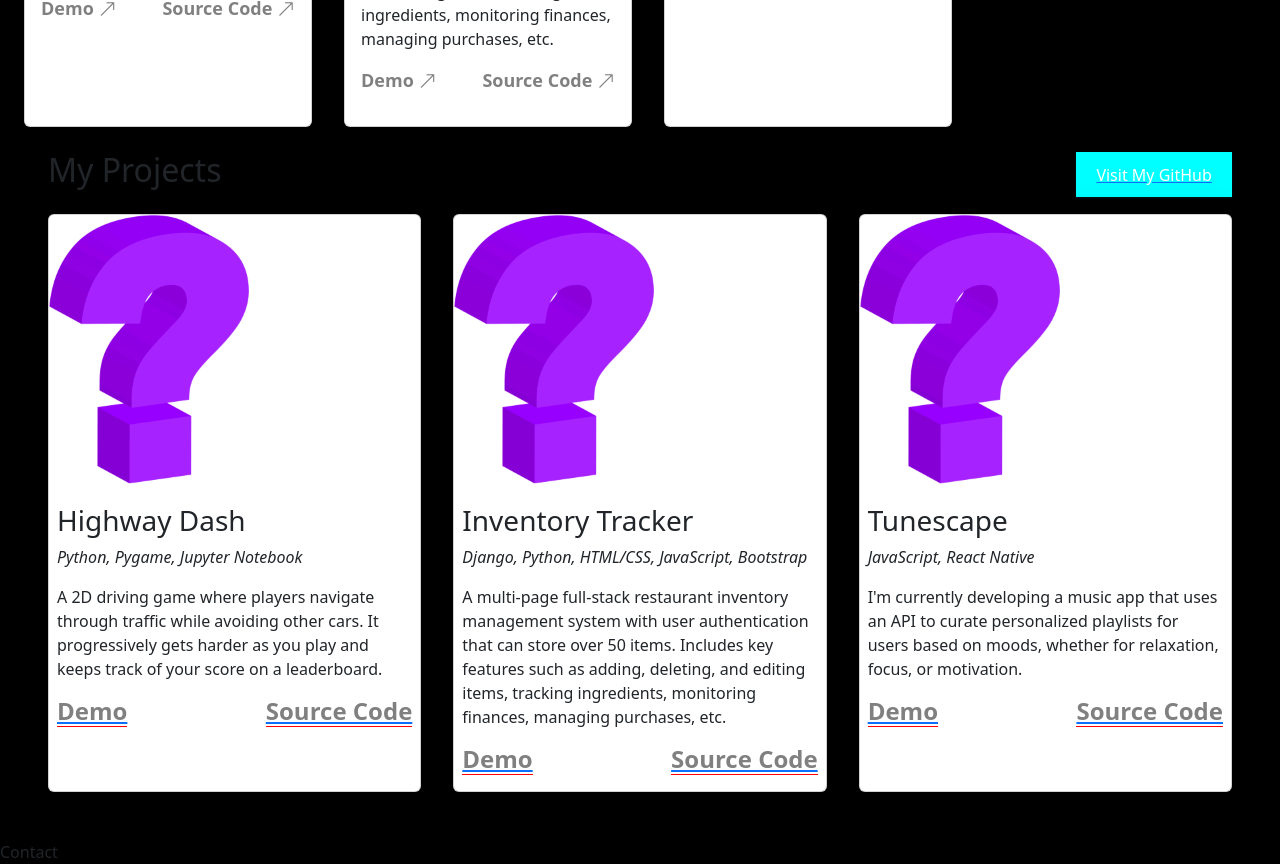
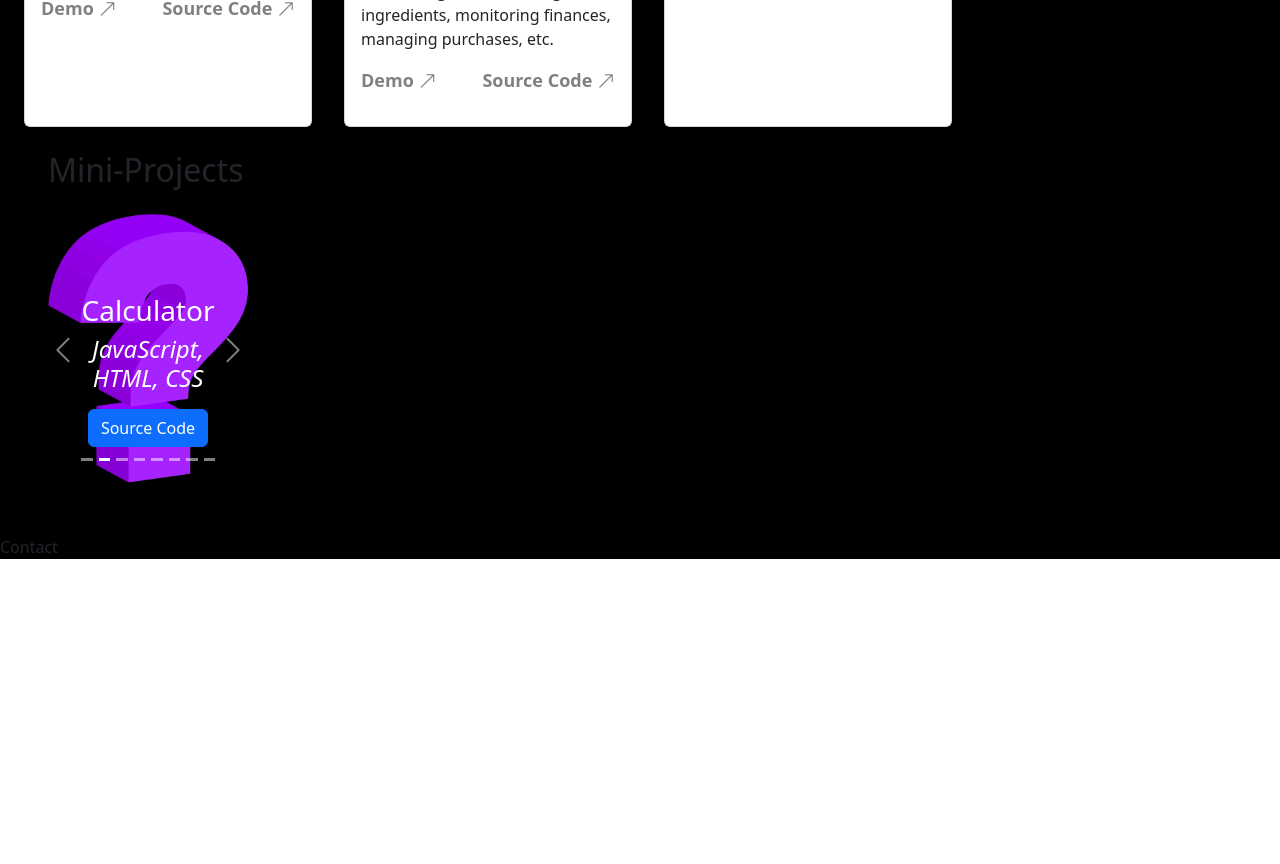
Before and after one commit to HarolineNo/Portfolio, a React (Vite) app: page / in a window 1280 px wide. Shown: the part 980-1844 px from the top of the page. After the commit the page ends 1539 px from the top, so only its background shows below. Built offline with nearby package versions, Linux system fonts and the light colour scheme.

Commit message:
added carousel

```diff
--- a/src/components/pages/MiniProjects.jsx
+++ b/src/components/pages/MiniProjects.jsx
@@ -1,39 +1,35 @@
 import data from '../../data/index.json';
 import '../styles/MiniProjects.css';
+import { useState } from 'react';
+import Button from'react-bootstrap/Button';
+import Carousel from 'react-bootstrap/Carousel';
 
 export const MiniProjects = () => {
+  const [index, setIndex] = useState(0);
+
+  const handleSelect = (selectedIndex) => {
+    setIndex(selectedIndex);
+  };
+
   return (
     <section className="section">
       <div className="box">
-        <h2>My Projects</h2>
-        <a href="https://github.com/HarolineNo" target="_blank" rel="noopener noreferrer">
-          <button className="btn-github">Visit My GitHub</button>
-        </a>
+        <h2>Mini-Projects</h2>
       </div>
-      <div className="section-container">
-        {data?.projects?.map((item, index) => (
-          <div key={index} className="card">
-            <div className="image">
-              <img src={item.src} alt="Placeholder" />
-            </div>
-            <div className="card-content">
-              <div>
+
+      <Carousel activeIndex={index} onSelect={handleSelect}>
+          {data?.miniProjects?.map((item, index) => (
+            <Carousel.Item key={index}>
+              <img src={item.src} />
+              <Carousel.Caption>
                 <h3>{item.title}</h3>
-                <p className="italic-text">{item.tech}</p>
+                <h4 style={{ fontStyle: 'italic' }}>{item.tech}</h4>
                 <p>{item.description}</p>
-              </div>
-              <div className="demo-source">
-                <a href={item.link} target="_blank" rel="noopener noreferrer">
-                  <h4 className="portfolio-text">Demo</h4>
-                </a>
-                <a href={item.link} target="_blank" rel="noopener noreferrer">
-                  <h4 className="portfolio-text">Source Code</h4>
-                </a>
-              </div>
-            </div>
-          </div>
-        ))}
-      </div>
+                <Button href={item.link} target="_blank" rel="noopener noreferrer">Source Code</Button>
+              </Carousel.Caption>
+            </Carousel.Item>
+          ))}
+      </Carousel>
     </section>
   );
 }
--- a/src/components/pages/Projects.jsx
+++ b/src/components/pages/Projects.jsx
@@ -1,7 +1,6 @@
 import data from '../../data/index.json';
 import '../styles/Projects.css';
 import Card from 'react-bootstrap/Card';
-import Button from 'react-bootstrap/Button';
 import { MiniProjects } from './MiniProjects';
 
 export const Projects = () => {
@@ -10,9 +9,9 @@ export const Projects = () => {
       <div className="project-container">
         <div className="box">
           <h2>My Projects</h2>
-          <Card.Link href="https://github.com/HarolineNo" target="_blank" rel="noopener noreferrer">
-            <Button className="btn-github" variant="primary">Visit My Github</Button>
-          </Card.Link>
+          <a href="https://github.com/HarolineNo" target="_blank" rel="noopener noreferrer">
+            <button className="btn-github">Visit My GitHub</button>
+          </a>
         </div>
 
         <div className="section-container">
--- a/src/components/styles/Home.css
+++ b/src/components/styles/Home.css
@@ -30,7 +30,7 @@
     margin: auto;
     border-bottom-right-radius: 0.5rem;
     border-bottom-left-radius: 0.5rem;
-    background-color: rgba(255, 255, 255, 0.4);
+    background-color: rgb(49, 49, 49);
     flex-direction: column;
 }
 
--- a/src/components/styles/MiniProjects.css
+++ b/src/components/styles/MiniProjects.css
@@ -25,24 +25,7 @@
     border-radius: 8px;
     margin-bottom: 0.5rem;
 }
-.card {
-    display: flex;
-    flex-direction: column;
-    align-items: flex-start;
-    background: #fff;
-    box-shadow: 0 0 32px 0 rgba(0, 0, 0, 0.15);
-    cursor: pointer;
-    width: 100%;
-    border-top-left-radius: 12px;
-    border-top-right-radius: 12px;
-    border-bottom-left-radius: 5px;
-    border-bottom-right-radius: 5px;
-}
-.card-content {
-    display: flex;
-    flex-direction: column;
-    padding: 0.5rem;
-}
+
 .italic-text {
     font-style: italic;
 }
@@ -60,14 +43,20 @@
     justify-content: space-between;
 }
 .btn-github {
-    color: white;
-    background-color: rgb(255, 39, 118);
+    background-color: aqua !important;
+    border-radius: 0 !important;
+}
+.btn-github:hover {
+    background-color: rgb(117, 255, 255) !important;
+}
+.link {
+    font-size: 18;
+    font-weight: "bold";
+    color: "gray";
+    text-decoration: "none";
+}
+.card-container {
     display: flex;
     justify-content: center;
     align-items: center;
-    box-shadow: 0 1px 2px 0 rgba(16, 24, 40, 0.95);
-    border-radius: 2px;
 }
-.btn-github:hover {
-    background-color: rgb(255, 89, 150);
-}
--- a/src/components/styles/Projects.css
+++ b/src/components/styles/Projects.css
@@ -1,12 +1,68 @@
 .section {
     display: flex;
+    flex-direction: column;
+    align-items: flex-start;
+    padding: 1.5rem;
 }
-
+.box {
+    display: flex;
+    width: 100%;
+    justify-content: space-between;
+    align-items: center;
+    margin-bottom: 1rem;
+}
+.container {
+    display: flex;
+    flex-direction: column;
+    align-items: flex-start;
+}
+.section-container {
+    display: flex;
+    justify-content: center;
+    gap: 2rem;
+}
+.image {
+    border-radius: 8px;
+    margin-bottom: 0.5rem;
+}
+.card {
+    display: flex;
+    flex-direction: column;
+    align-items: flex-start;
+    background: #fff;
+    box-shadow: 0 0 32px 0 rgba(0, 0, 0, 0.15);
+    cursor: pointer;
+    width: 100%;
+    border-top-left-radius: 12px;
+    border-top-right-radius: 12px;
+    border-bottom-left-radius: 5px;
+    border-bottom-right-radius: 5px;
+}
+.card-content {
+    display: flex;
+    flex-direction: column;
+    padding: 0.5rem;
+}
+.italic-text {
+    font-style: italic;
+}
+.portfolio-text {
+    color: gray;
+    border-bottom: 1px solid red;
+    font-weight: bold;
+}
+.portfolio-text:hover {
+    color: black;
+}
+.demo-source {
+    display: flex;
+    width: 100%;
+    justify-content: space-between;
+}
 .btn-github {
     background-color: aqua !important;
     border-radius: 0 !important;
 }
-
 .btn-github:hover {
     background-color: rgb(117, 255, 255) !important;
 }
```
